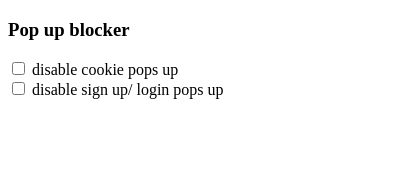
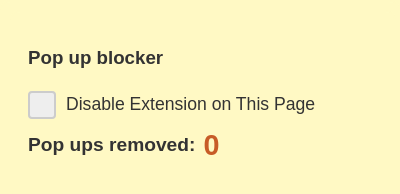
Before and after one commit to bozicschucky/cookie-pop-ups-blocker-chrome, a browser extension: page src/popup.html in a window 400 px wide. Drawn offline with Linux system fonts and the light colour scheme.

Commit message:
update the extension ui

```diff
--- a/src/js/popup.js
+++ b/src/js/popup.js
@@ -1,6 +1,8 @@
 const htmlDiv = document.getElementById("html");
-const cookieCheckBox = document.getElementById("cookie-pop-up-check-input");
-const signUpCheckBox = document.getElementById("sign-up-pop-up-check-input");
+const disableExtensionCheckBox = document.getElementById(
+  "disable-extension-check-input"
+);
+const popUpCountIndicator = document.getElementById("pop-up-count");
 
 const getCurrentTab = async () => {
   let queryOptions = { active: true, currentWindow: true };
@@ -10,24 +12,23 @@ const getCurrentTab = async () => {
 
 const sendMessageToContentScript = async (msg) => {
   let tab = await getCurrentTab();
-  chrome.tabs.sendMessage(tab.id, msg);
+  chrome.tabs.sendMessage(tab.id, msg, (response) => {
+    if (
+      msg.msg === "getPopUpCount" &&
+      response &&
+      response.count !== undefined
+    ) {
+      popUpCountIndicator.innerText = response.count;
+    }
+  });
 };
 
-cookieCheckBox.addEventListener("click", (e) => {
-  if (e.target.checked) {
-    sendMessageToContentScript({ msg: "cookieBlockerChecked" });
-  } else {
-    sendMessageToContentScript({ msg: "cookieBlockerUnChecked" });
-  }
+disableExtensionCheckBox.addEventListener("click", (e) => {
+  sendMessageToContentScript({
+    msg: e.target.checked ? "disableExtension" : "enableExtension",
+  });
 });
 
-document.addEventListener("DOMContentLoaded", () => {
-  chrome.storage.sync.get("blockCookies", (storage) => {
-    const checkedState = storage.blockCookies;
-    if (checkedState) {
-      cookieCheckBox.checked = true;
-    } else {
-      cookieCheckBox.checked = false;
-    }
-  });
-});
+setInterval(() => {
+  sendMessageToContentScript({ msg: "getPopUpCount" });
+}, 1000);
--- a/src/popup.html
+++ b/src/popup.html
@@ -3,24 +3,134 @@
 
 <head>
   <link rel="stylesheet" href="/src/css/style.css">
+  <style>
+    /* Overall page styling with a yellowish background */
+    body {
+      font-family: Arial, sans-serif;
+      padding: 16px;
+      /* light yellow */
+      background-color: #fff9c4;
+      color: #333;
+    }
+
+    h3 {
+      margin-bottom: 12px;
+    }
+
+    .toggle-container {
+      margin: 0;
+      padding: 0;
+      display: flex;
+      align-items: center;
+    }
+
+    .count-container,
+    .btn-container {
+      margin-bottom: 20px;
+      display: flex;
+      align-items: center;
+    }
+
+    .container {
+      position: relative;
+      padding-top: 10px;
+      padding-bottom: 10px;
+      cursor: pointer;
+      font-size: 1.1em;
+      user-select: none;
+      display: inline-flex;
+      align-items: center;
+      color: #333;
+    }
+
+    .container input {
+      position: absolute;
+      opacity: 0;
+      cursor: pointer;
+      height: 0;
+      width: 0;
+    }
+
+    .checkmark {
+      position: relative;
+      height: 24px;
+      width: 24px;
+      background-color: #eee;
+      border: 2px solid #ccc;
+      border-radius: 4px;
+      margin-right: 10px;
+      transition: background-color 0.2s, border-color 0.2s;
+    }
+
+    .container:hover input~.checkmark {
+      background-color: #ddd;
+    }
+
+    .container input:checked~.checkmark {
+      background-color: #fdd835;
+      border-color: #fbc02d;
+    }
+
+    .checkmark:after {
+      content: "";
+      position: absolute;
+      display: none;
+    }
+
+    .container input:checked~.checkmark:after {
+      display: block;
+    }
+
+    .container .checkmark:after {
+      left: 7px;
+      top: 3px;
+      width: 5px;
+      height: 10px;
+      border: solid #555;
+      border-width: 0 3px 3px 0;
+      transform: rotate(45deg);
+    }
+
+    .count-container {
+      margin-bottom: 20px;
+      display: flex;
+      align-items: center;
+      font-size: 1.2em;
+      font-weight: bold;
+    }
+
+    .count-indicator {
+      color: #bf4511e0;
+      font-size: 1.5em;
+      margin-left: 8px;
+    }
+
+    html,
+    body {
+      border: 2px solid #fff9c4;
+      /* yellow border */
+      outline: none;
+      border-radius: 10px;
+      overflow: hidden;
+    }
+  </style>
 </head>
 
 <body>
   <h3>Pop up blocker</h3>
-  <!-- disable cookies pop ups -->
-  <div class="btn-conatiner">
+  <!-- Disable extension functionality -->
+  <div class="toggle-container">
     <label class="container">
-      <input type="checkbox" id="cookie-pop-up-check-input">
-      <span class="checkmark">disable cookie pops up</span>
+      <input type="checkbox" id="disable-extension-check-input">
+      <span class="checkmark"></span>
+      Disable Extension on This Page
     </label>
   </div>
 
-  <!-- disable sign up pop ups -->
-  <div class="btn-conatiner">
-    <label class="container">
-      <input type="checkbox" id="sign-up-pop-up-check-input">
-      <span class="checkmark">disable sign up/ login pops up</span>
-    </label>
+  <!-- Pop ups counter -->
+  <div class="count-container">
+    <span>Pop ups removed: </span>
+    <span id="pop-up-count" class="count-indicator">0</span>
   </div>
 
   <div id="html"></div>
```
